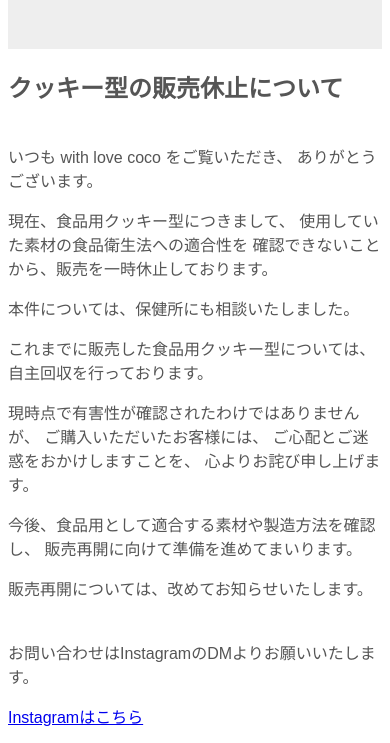
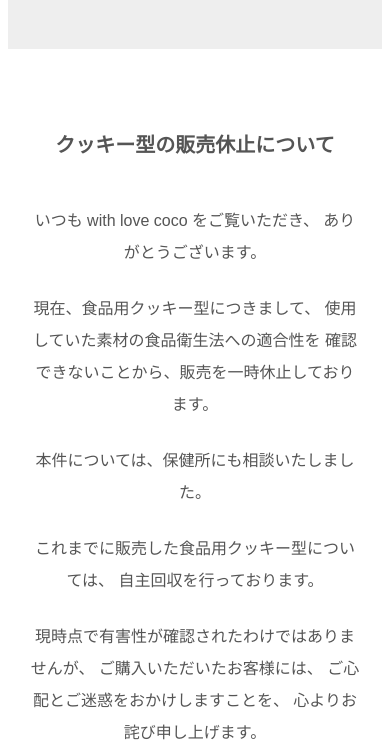
Before and after one commit to withlove-coco/with-love-coco, a plain HTML site: page index.html in a window 390 px wide. Shown: the part 101-844 px from the top of the page. Drawn offline with Linux system fonts and the light colour scheme; a web font is replaced by a local one.

Commit message:
Add files via upload

```diff
--- a/css/style.css
+++ b/css/style.css
@@ -574,3 +574,45 @@ li.snslg {
 	transform:scale(1.1);
 	opacity:0.9;
 }*/
+
+
+
+/* 販売休止のお知らせページ */
+
+.notice {
+  max-width: 680px;
+  margin: 60px auto;
+  padding: 30px 20px;
+  text-align: center;
+  line-height: 2;
+}
+
+.notice h2 {
+  margin-bottom: 40px;
+  font-size: 24px;
+}
+
+.notice p {
+  margin-bottom: 24px;
+}
+
+.notice a {
+  color: #78624f;
+  text-decoration: underline;
+}
+
+.notice a:hover {
+  opacity: 0.7;
+}
+
+@media (max-width: 600px) {
+  .notice {
+    margin: 35px auto;
+    padding: 25px 20px;
+  }
+
+  .notice h2 {
+    font-size: 20px;
+    margin-bottom: 30px;
+  }
+}
```
